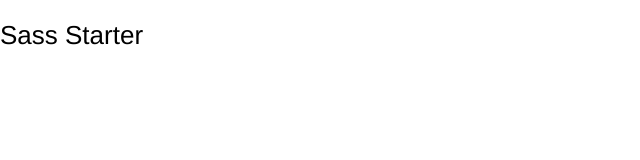
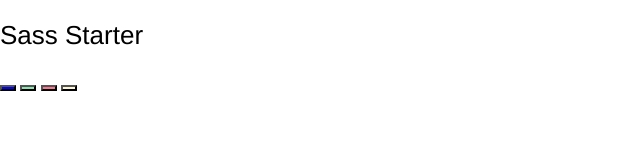
Before and after one commit to sshikhrakar/Sass-Starter, a website: page index.html in a window 1280 px wide. Shown: the full height of the page, 0-640 px from the left. Drawn offline with Linux system fonts and the light colour scheme.

Commit message:
bg color mixin implementation for buttons

```diff
--- a/index.html
+++ b/index.html
@@ -5,11 +5,15 @@
   <meta name="viewport" content="width=device-width, initial-scale=1.0">
   <meta http-equiv="X-UA-Compatible" content="ie=edge">
   <title>Sass Starter</title>
-	<!--build:css css/custom-select.min.css-->
+	<!--build:css css/style.css-->
   	<link rel="stylesheet" href="css/style.css">
 	<!--endbuild-->
 </head>
 <body>
   <h1>Sass Starter</h1>
+  <button class="btn--default"></button>
+  <button class="btn--success"></button>
+  <button class="btn--error"></button>
+  <button class="btn--warning"></button>
 </body>
 </html>
--- a/sass/modules/_module.scss
+++ b/sass/modules/_module.scss
@@ -0,0 +1,3 @@
+.btn{
+  @include bg-colors($ui-colors);
+}
```
Also changed, not shown: css/style.css, 1 other file.
